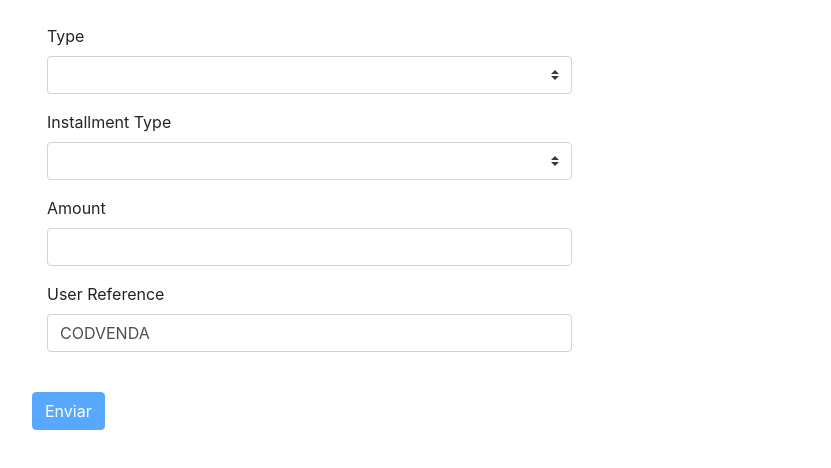
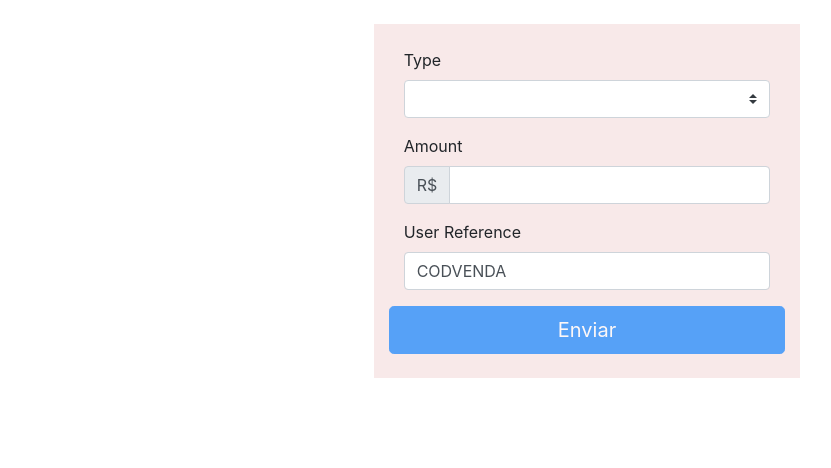
Before and after one commit to RonaldoGuastalli/front-moderninha, an Angular app: page / in a window 1280 px wide. Shown: the top 468 px of the page, without its empty margins (53-884 px from the left). Built offline with nearby package versions, Linux system fonts and the light colour scheme; what ngx-mask would draw is missing.

Commit message:
att e setando dados do html

```diff
--- a/src/app/app.component.html
+++ b/src/app/app.component.html
@@ -1 +1,2 @@
+<br>
 <app-home></app-home>
--- a/src/app/home/home.component.html
+++ b/src/app/home/home.component.html
@@ -1,10 +1,10 @@
-<div class="container">
+<div class="container col-md-4"><br>
 
-    <form [formGroup]="formPayment" (ngSubmit)="onSubmit()"> <br>
+    <form [formGroup]="formPayment" (ngSubmit)="onSubmit()">
 
-        <div class="form-group col-md-6">
+        <div class="form-group col-md-12">
             <label for="type">Type</label>
-            <select class="custom-select" id="type" formControlName="type">
+            <select class="custom-select" id="type" formControlName="type" (change)="getType()">
 
                 <option value="1">Crédito</option>
                 <option value="2">Débito</option>
@@ -13,31 +13,68 @@
             </select>
         </div>
 
-        <div class="form-group col-md-6">
-            <label for="type">Installment Type</label>
-            <select class="custom-select" id="installmentType" formControlName="installmentType">
+        <div class="form-group col-md-12" *ngIf="type == 1">
+            <label for="installmentType">Installment Type</label>
+            <select class="custom-select" id="installmentType" formControlName="installmentType"
+                (change)="getInstallmentType()">
 
-                <option value="1">À Vista</option>
+                <option value="1">À Vista (1x)</option>
                 <option value="2">Parcelado Vendedor</option>
                 <option value="3">Parcelado Comprador</option>
 
             </select>
+
+            <!-- PARCELADO VENDEDOR -->
+            <div *ngIf="installmentType == 2" class="row col-md-4">
+                <label for="installmentType"><br>Installment</label>
+                <select class="custom-select" id="installment" formControlName="installment">
+
+                    <option value="2">2x</option>
+                    <option value="3">3x</option>
+                    <option value="4">4x</option>
+                    <option value="5">5x</option>
+                    <option value="6">6x</option>
+
+                </select>
+            </div>
+
+            <!-- PARCELADO COMPRADOR -->
+            <div *ngIf="installmentType == 3" class="row col-md-4">
+                <label for="installmentType"><br>Installment</label>
+                <select class="custom-select" id="installment" formControlName="installment">
+
+                    <option value="2">2x</option>
+                    <option value="3">3x</option>
+                    <option value="4">4x</option>
+                    <option value="5">5x</option>
+                    <option value="6">6x</option>
+
+                </select>
+            </div>
+
         </div>
 
-        <div class="form-group col-md-6">
+        <div class="form-group col-md-12">
             <label for="amount">Amount</label>
-            <input mask="00,00" type="text" class="form-control" name="amount" id="amount" formControlName="amount"
-                required>
+            <div class="input-group ">
+                <div class="input-group-prepend">
+                    <span class="input-group-text">R$</span>
+                </div>
+                <input mask="0,00" type="text" class="form-control" name="amount" id="amount" formControlName="amount"
+                    required>
+            </div>
+
         </div>
 
-        <div class="form-group col-md-6">
+        <div class="form-group col-md-12">
             <label for="type">User Reference</label>
             <input type="text" class="form-control" name="userReference" id="userReference"
                 formControlName="userReference" required>
         </div>
 
-        <input type="submit" class="btn btn-primary mt-4" [disabled]="formPayment.invalid" value="Enviar">
+        <div align="center">
+            <input type="submit" class="btn btn-primary btn-lg btn-block" [disabled]="formPayment.invalid"
+                value="Enviar">
+        </div><br>
     </form>
-
-
 </div>
--- a/src/app/home/home.component.ts
+++ b/src/app/home/home.component.ts
@@ -8,6 +8,8 @@ import { PaymentData } from './paymentData'
 })
 export class HomeComponent implements OnInit {
   formPayment: FormGroup;
+  type: number;
+  installmentType: number;
 
   constructor() { }
 
@@ -20,6 +22,7 @@ export class HomeComponent implements OnInit {
     this.formPayment = new FormGroup({
       type: new FormControl(paymentData.type, [Validators.required]),
       installmentType: new FormControl(paymentData.installmentType, [Validators.required]),
+      installment: new FormControl(paymentData.installment, [Validators.required]),
       amount: new FormControl(paymentData.amount),
       userReference: new FormControl("CODVENDA")
     })
@@ -29,4 +32,19 @@ export class HomeComponent implements OnInit {
     console.log(this.formPayment.value)
   }
 
+  getType() {
+    this.type = this.formPayment.controls.type.value;
+    if (this.type == 2 || this.type == 3) {
+      this.formPayment.controls.installmentType.setValue(1);
+      this.formPayment.controls.installment.setValue(1);
+    }
+  }
+  getInstallmentType() {
+    this.formPayment.controls.installment.setValue(null);
+    this.installmentType = this.formPayment.controls.installmentType.value;
+
+    if (this.installmentType == 1) {
+      this.formPayment.controls.installment.setValue(1);
+    }
+  }
 }
--- a/src/app/home/paymentData.ts
+++ b/src/app/home/paymentData.ts
@@ -1,6 +1,7 @@
 export class PaymentData {
     type: number;
     installmentType: number;
+    installment: number;
     amount: number;
     userReference: string;
 }
--- a/src/index.html
+++ b/src/index.html
@@ -28,6 +28,7 @@
   <script src="https://stackpath.bootstrapcdn.com/bootstrap/4.1.3/js/bootstrap.min.js"
     integrity="sha384-ChfqqxuZUCnJSK3+MXmPNIyE6ZbWh2IMqE241rYiqJxyMiZ6OW/JmZQ5stwEULTy"
     crossorigin="anonymous"></script>
+  <script src="https://ajax.googleapis.com/ajax/libs/jquery/2.1.3/jquery.min.js" type="text/javascript"></script>
 
 </body>
 
--- a/src/styles.css
+++ b/src/styles.css
@@ -1 +1,3 @@
-/* You can add global styles to this file, and also import other style files */
+.container {
+    background: rgb(248, 233, 233) !important;
+   }
```
